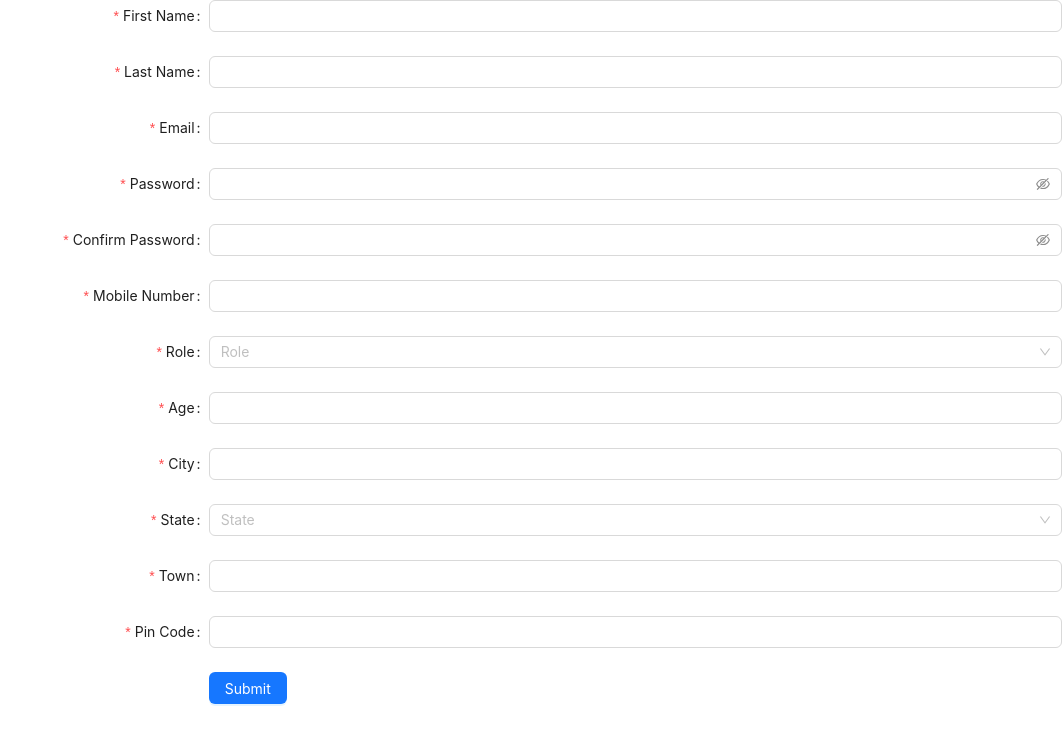
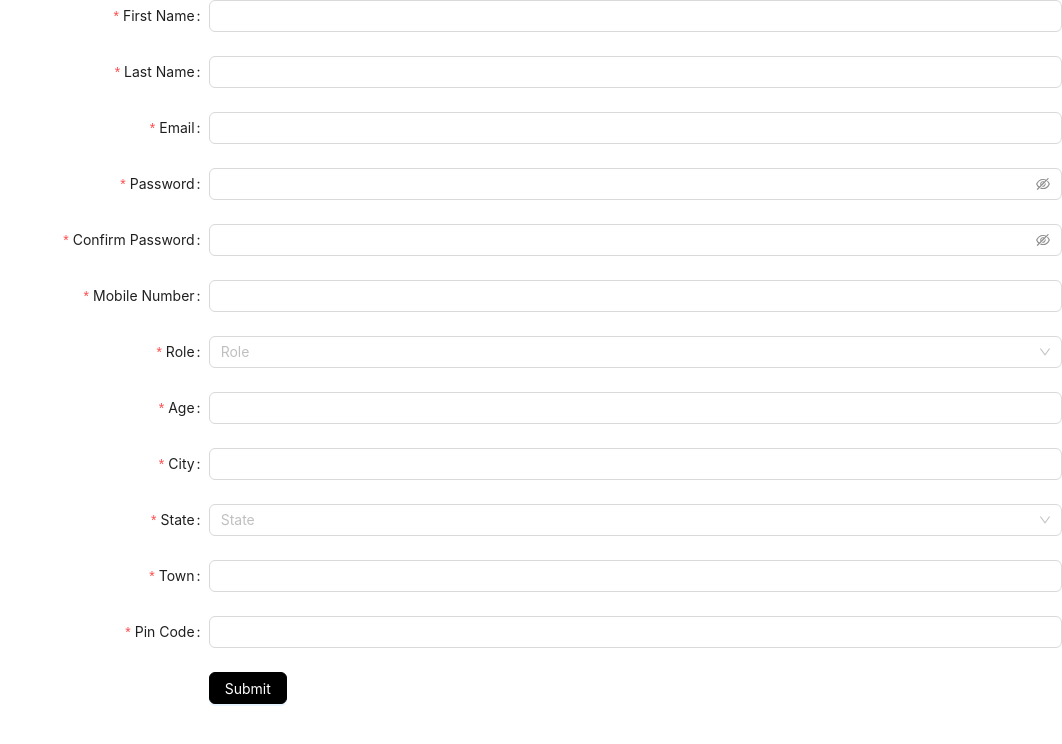
Before and after one commit to SupratimSarkar2001/BindassTowers, a React (Create React App) app in the folder ui/: page / in a window 1280 px wide. Shown: the top 744 px of the page, without its empty margins (218-1280 px from the left). Built offline with nearby package versions, Linux system fonts and the light colour scheme.

Commit message:
Change: application Priamry color

```diff
--- a/ui/src/index.css
+++ b/ui/src/index.css
@@ -11,3 +11,16 @@ code {
   font-family: source-code-pro, Menlo, Monaco, Consolas, 'Courier New',
     monospace;
 }
+
+
+
+
+/* Override Ant Design Styles */
+.ant-btn-primary {
+  background-color: #000000;
+  border-color: #000000;
+}
+
+.ant-btn-link {
+  color: #000000;
+}
```
